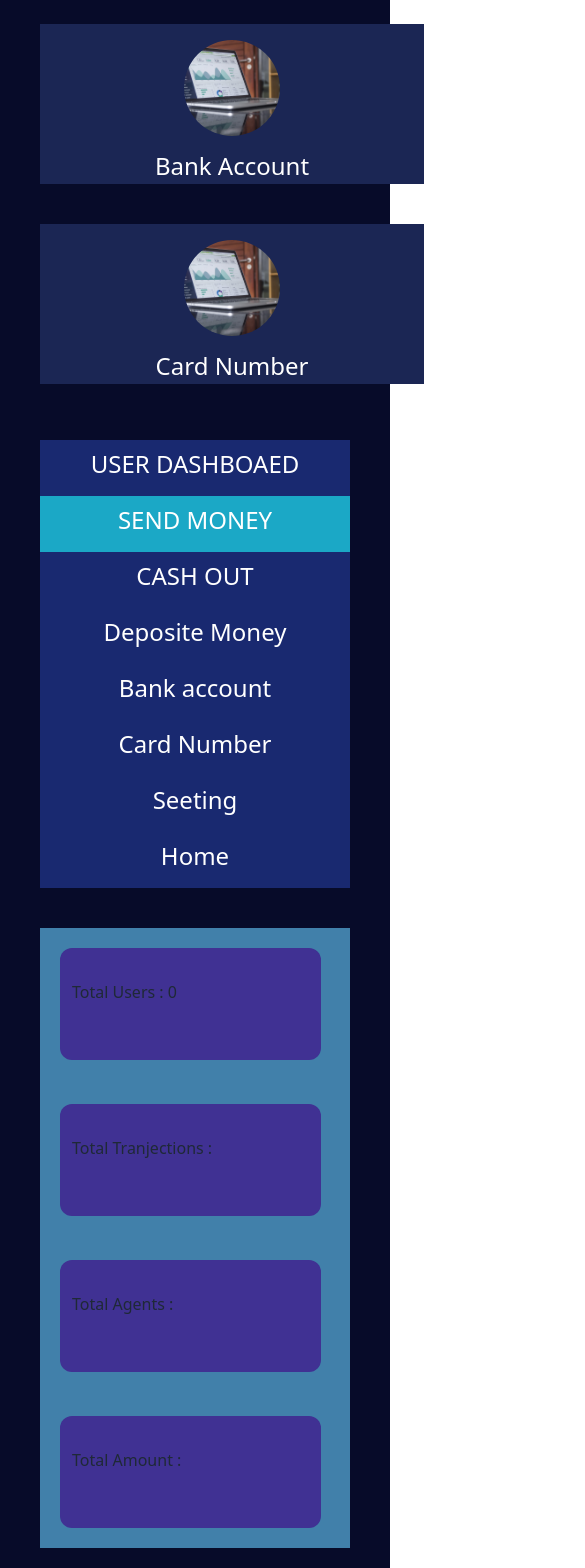
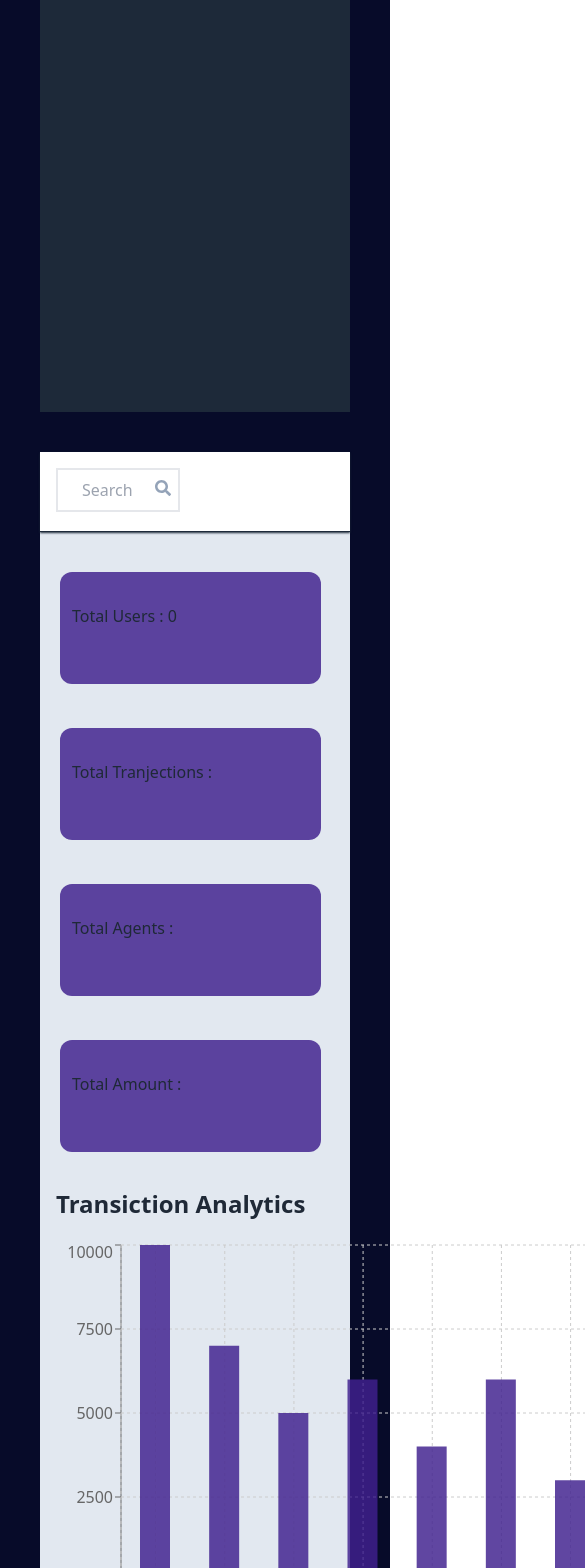
Before and after one commit to Mamun-Ur-Rashid/netpay, a React (Vite) app: page /dashboard/dashboard/adminHome in a window 390 px wide. Shown: the part 432-2000 px from the top of the page, 585 px wide, since content can reach past the window. Built offline with nearby package versions, Linux system fonts and the light colour scheme; no server answers.

Commit message:
add chart admin dashboard

```diff
--- a/package.json
+++ b/package.json
@@ -19,6 +19,7 @@
     "react-icons": "^4.10.1",
     "react-responsive-carousel": "^3.2.23",
     "react-router-dom": "^6.14.2",
+    "recharts": "^2.8.0",
     "sweetalert2": "^11.7.23"
   },
   "devDependencies": {
--- a/src/pages/Dashboard/DashboardLayout/DashLayout.jsx
+++ b/src/pages/Dashboard/DashboardLayout/DashLayout.jsx
@@ -6,8 +6,9 @@ import DashboardInfo from '../dashboardInfo/DashboardInfo';
 import { NavLink, Outlet } from 'react-router-dom';
 import useAdmin from '../../../Hook/useAdmin';
 import useAgent from '../../../Hook/useAgent';
-import { FaHistory, FaHome, FaHourglassHalf } from "react-icons/fa";
+import { FaHistory, FaHome, FaHourglassHalf, FaSearch } from "react-icons/fa";
 import { FaChartColumn, FaUserGroup } from "react-icons/fa6";
+import logo from '../../../assets/logo4.png'
 
 const DashLayout = () => {
     const [isAdmin] = useAdmin();
@@ -17,12 +18,18 @@ const DashLayout = () => {
         <div className=' mx-auto'>
             {/* <CommonBanner BannerImage={img}></CommonBanner> */}
             <DashboardInfo />
+
             <div className='bg-[#070b29]'>
-                <div className='pb-20 pr-10 pl-10 md:px-32 md:flex gap-10'>
-                    <div className=' md:w-1/4 bg-[#1c2e7ae3]'>
+                <div className='pb-20 pr-10 pl-10 md:px-32 md:flex'>
+                    <div className=' md:w-1/4 bg-[#1D2939] sticky top-0 h-screen'>
                         <ul className='text-white' >
-                            {isAdmin?(
+                            {isAdmin ? (
                                 <>
+                                    <NavLink to='/' className="text-white hover:text-orange-400 text-3xl">
+                                        <div style={{ width: 'full', height: '79px' }}>
+                                            <img className='w-full h-full mb-6' src={logo} alt="" />
+                                        </div>
+                                    </NavLink>
                                     <li className='h-14  text-2xl pt-2 '><NavLink to='dashboard/adminHome'> <FaChartColumn className='mx-2 inline-flex mb-[2px]'></FaChartColumn> Admin Dashboard</NavLink></li>
                                     <li className='h-14  text-2xl pt-2'><NavLink to='dashboard/paymentHistory'><FaHistory className='inline-flex mb-[2px] mx-2'></FaHistory> Payment History</NavLink></li>
                                     <li className='h-14  text-2xl pt-2'><NavLink to='dashboard/allUsers'><FaUserGroup className='inline-flex mb-[2px] mx-2'></FaUserGroup> All Users</NavLink></li>
@@ -55,7 +62,16 @@ const DashLayout = () => {
 
                         </ul>
                     </div>
-                    <div className=' md:w-3/4 bg-[#4180aa] mt-10 md:mt-0'>
+                    <div className=' md:w-3/4 bg-slate-200 mt-10 md:mt-0'>
+                        <div className='w-full h-20 bg-white border-b-[1px] shadow-sm shadow-[#1D2939] sticky top-0 border-b-[#1D2939]'>
+                            <div>
+                                <div className='relative'>
+                                    <input type="text" className='border-2 px-6 py-2 ml-4 w-2/5 mt-4' placeholder='Search' />
+                                    <button className='text-slate-400 absolute top-7 left-[37%]'><FaSearch></FaSearch></button>
+                                </div>
+                                <div></div>
+                            </div>
+                        </div>
                         <Outlet></Outlet>
                     </div>
                 </div>
--- a/src/pages/Dashboard/adminDashboard/adminHome/AdminHome.jsx
+++ b/src/pages/Dashboard/adminDashboard/adminHome/AdminHome.jsx
@@ -1,11 +1,67 @@
 import React from 'react';
 import useAxiosSecure from '../../../../Hook/useAxiosSecure';
 import { useQuery } from '@tanstack/react-query';
+import { Bar, BarChart, CartesianGrid, Legend, ResponsiveContainer, Tooltip, XAxis, YAxis } from 'recharts';
+
+
+const data = [
+    {
+        name: 'Jan',
+        totalAmount: 10000
+
+    },
+    {
+        name: 'Feb',
+        totalAmount: 7000
+    },
+    {
+        name: 'Mar',
+        totalAmount: 5000
+    },
+    {
+        name: 'Apr',
+        totalAmount: 6000
+    },
+    {
+        name: 'May',
+        totalAmount: 4000
+    },
+    {
+        name: 'Jun',
+        totalAmount: 6000
+    },
+    {
+        name: 'July',
+        totalAmount: 3000
+    },
+    {
+        name: 'Aug',
+        totalAmount: 5000
+    },
+    {
+        name: 'Sep',
+        totalAmount: 2000
+    },
+    {
+        name: 'Oct',
+        totalAmount: 8000
+    },
+    {
+        name: 'Nov',
+        totalAmount: 3000
+    },
+    {
+        name: 'Dec',
+        totalAmount: 5000
+    }
+
+];
+
 
 const AdminHome = () => {
     const [axiosSecure] = useAxiosSecure();
 
-    const {data: allUsers = [], isLoading: loading, refetch} = useQuery({
+    const { data: allUsers = [], isLoading: loading, refetch } = useQuery({
         queryKey: ['allUsers'],
         queryFn: async () => {
             const res = await axiosSecure.get('/allUsers');
@@ -20,6 +76,25 @@ const AdminHome = () => {
                 <div className='m-5 pl-3 pt-8 w-[90%] h-28 bg-[#40218fd4] rounded-xl'>Total Agents : </div>
                 <div className='m-5 mr-5 pl-3 pt-8 w-[90%] h-28 bg-[#40218fd4] rounded-xl'>Total Amount : </div>
             </div>
+            <div className='w-full p-4'>
+                <h2 className='text-2xl font-semibold'>Transiction Analytics</h2>
+                <BarChart
+                    width={900}
+                    height={400}
+                    data={data}
+
+                    barSize={30}
+                    className='mt-5'
+                >
+                    <XAxis dataKey="name" />
+                    <YAxis></YAxis>
+                    <Tooltip />
+                    <Legend />
+                    <CartesianGrid strokeDasharray="3 3" />
+                    <Bar dataKey="totalAmount" fill="#40218fd4" />
+                </BarChart>
+
+            </div>
         </div>
     );
 };
--- a/src/pages/Dashboard/dashboardInfo/DashboardInfo.jsx
+++ b/src/pages/Dashboard/dashboardInfo/DashboardInfo.jsx
@@ -11,7 +11,7 @@ const DashboardInfo = () => {
     return (
         <div className=' bg-[#070b29]'>
 
-            <div className='py-14 pl-10 md:px-28 grid grid-cols-1 md:grid-cols-3 lg:grid-cols-4 gap-10 '>
+            {/* <div className='py-14 pl-10 md:px-28 grid grid-cols-1 md:grid-cols-3 lg:grid-cols-4 gap-10 '>
                 <div className='bg-[#1B2654] h-40 md:h-52 w-96 md:w-64'>
                     <div>
                         <div className=" text-center mt-4 md:mt-8">
@@ -78,7 +78,7 @@ const DashboardInfo = () => {
                 </div>
 
 
-            </div>
+            </div> */}
         </div>
     );
 };
--- a/src/pages/aboutUs/about/About.jsx
+++ b/src/pages/aboutUs/about/About.jsx
@@ -10,7 +10,7 @@ const About = () => {
     }, []);
 
     return (
-        <div className="mt-16 bg-[#070b29]">
+        <div className="mt-16 bg-[#070b29] pb-20">
             <CommonBanner BannerImage={img}></CommonBanner>
             <DetailsAbout />
         </div>
--- a/src/pages/aboutUs/detailsAbout/DetailsAbout.jsx
+++ b/src/pages/aboutUs/detailsAbout/DetailsAbout.jsx
@@ -1,9 +1,9 @@
 
 const DetailsAbout = () => {
     return (
-        <div className="container mx-auto bg-[#1B2654] p-8 my-20">
+        <div className="container mx-auto bg-[#1B2654] p-8 mt-20">
             <h1 className=" text-center font-bold text-4xl py-10 text-red-500"> About Us</h1>
-            <div className="text-white pb-8">
+            <div className="text-white">
                 <p>
                     Welcome to NetPay. your trusted partner in modern financial solutions. At NetPay, we are committed to revolutionizing the way you manage and transfer money. Our platform offers a seamless and secure environment for all your financial transactions, providing you with the power to send money, make payments, and manage your funds with ease.
                 </p>
--- a/src/shared/Footer/Footer.jsx
+++ b/src/shared/Footer/Footer.jsx
@@ -3,7 +3,7 @@ import logo from '../../assets/logo4.png'
 
 const Footer = () => {
     return (
-        <div className='bg-[#070c33] mt-28'>
+        <div className='bg-[#070c33]'>
             <footer className="footer  p-10 bg-neutral text-neutral-content text-xl mx-auto">
 
                 <div>
```
Also changed, not shown: 1 other file (tests, documents, lock files or other folders). Lines whose indentation alone changed are shown as unchanged.
